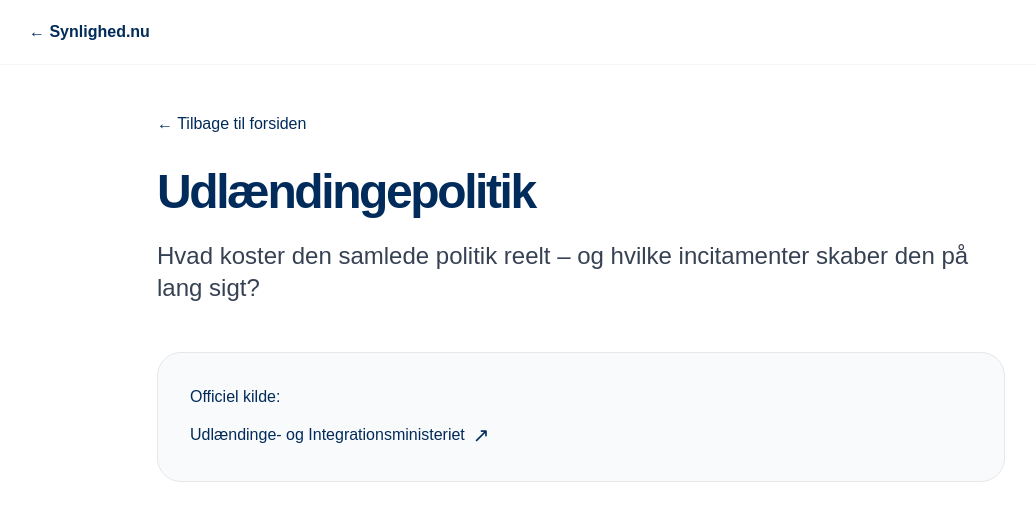
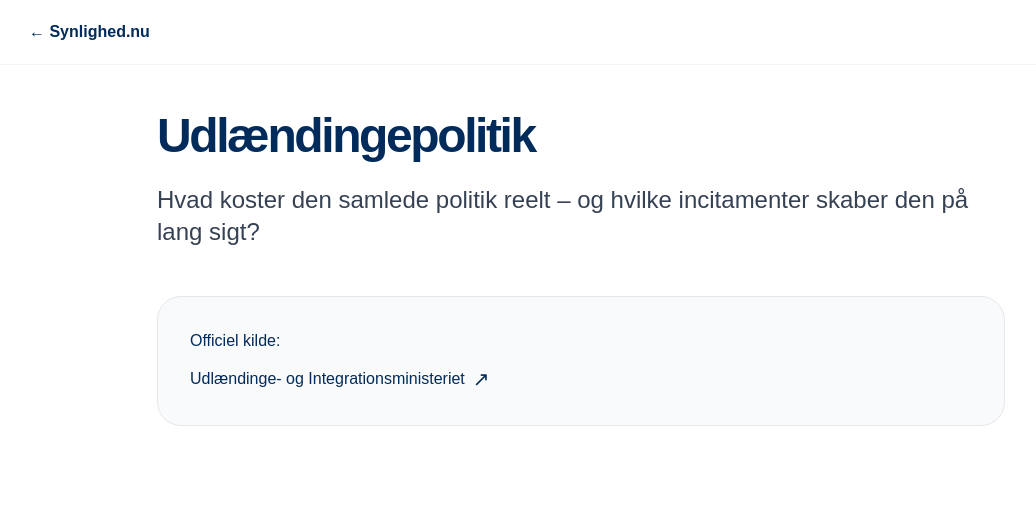
Before and after one commit to synlighed-nu/synlighed-nu-clean, a Next.js app: page /udlaendingepolitik in a window 1280 px wide. Shown: the top 520 px of the page, without its empty margins (59-1095 px from the left). Built offline with nearby package versions, Linux system fonts and the light colour scheme.

Commit message:
Update page.tsx

```diff
--- a/app/udlaendingepolitik/page.tsx
+++ b/app/udlaendingepolitik/page.tsx
@@ -6,9 +6,7 @@ export default function UdlaendingepolitikPage() {
     <div className="min-h-screen bg-white text-[#002B5B]">
       <Nav simple />
       <div className="max-w-4xl mx-auto px-6 pt-28 pb-20">
-        <Link href="/" className="inline-flex items-center gap-2 text-[#002B5B] hover:text-[#001B3D] font-medium mb-8 group">
-          ← Tilbage til forsiden
-        </Link>
+
         <h1 className="text-5xl font-bold tracking-tighter mb-6">Udlændingepolitik</h1>
         <div className="prose prose-lg max-w-none text-gray-700">
           <p className="text-2xl font-medium">
```
